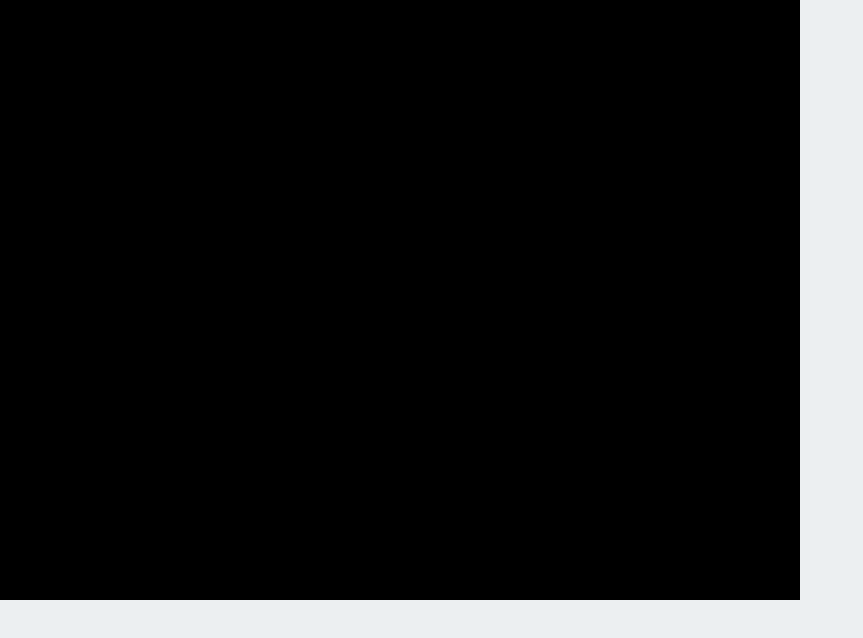
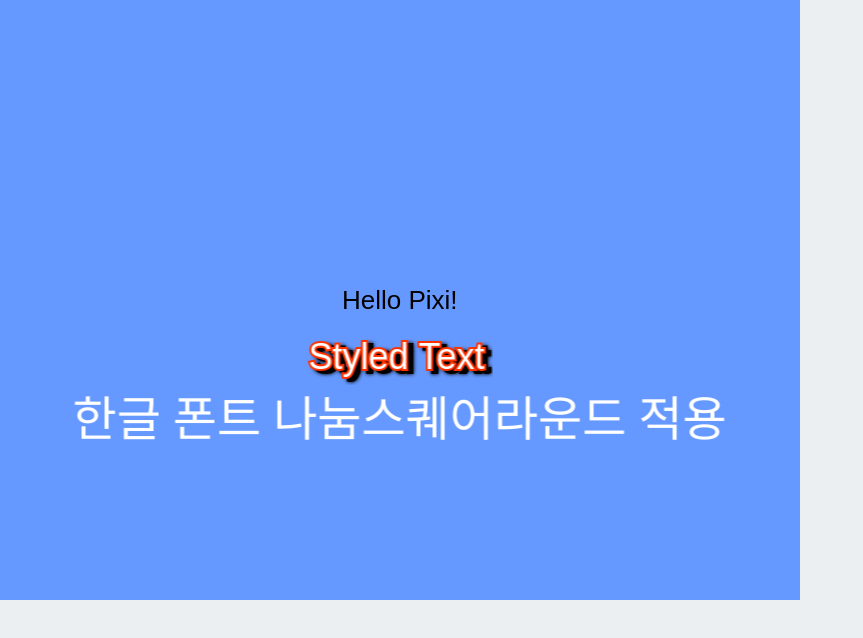
Before and after one commit to leilai-dev/learning-pixi-js, a plain HTML site: page public/tutorial/16/index.html in a window 1280 px wide. Shown: the whole page, without its empty margins (0-863 px from the left). Drawn offline with Linux system fonts and the light colour scheme; a web font is replaced by a local one.

Commit message:
16/DisplayingText 정리, bitmapfont 내용 추가 필요함

```diff
--- a/public/tutorial/08/main.js
+++ b/public/tutorial/08/main.js
@@ -8,8 +8,6 @@ let Application = PIXI.Application,
   Rectangle = PIXI.Rectangle;
 //Create a Pixi Application
 let app = new Application({
-  width: 256,
-  height: 256,
   antialiasing: true,
   transparent: false,
   resolution: 1
--- a/public/tutorial/16/index.html
+++ b/public/tutorial/16/index.html
@@ -3,15 +3,38 @@
   <head>
     <meta charset="utf-8" />
     <meta name="viewport" content="width=device-width, initial-scale=1" />
-    <title>SET TITLE</title>
+    <title>DisplayingText</title>
+
+    <link
+      rel="stylesheet"
+      type="text/css"
+      href="https://cdn.jsdelivr.net/gh/moonspam/NanumSquare@1.0/nanumsquare.css"
+    />
+    <link
+      rel="stylesheet"
+      type="text/css"
+      href="https://cdn.rawgit.com/innks/NanumSquareRound/master/nanumsquareround.min.css"
+    />
 
     <style media="screen">
       body {
         background: #eceff1;
         color: rgba(0, 0, 0, 0.87);
-        font-family: Roboto, Helvetica, Arial, sans-serif;
+        font-family: "NanumSquareRound", sans-serif;
         margin: 0;
         padding: 0;
+      }
+      .normal {
+        font-weight: 400;
+      }
+      .bold {
+        font-weight: 700;
+      }
+      .bolder {
+        font-weight: 800;
+      }
+      .light {
+        font-weight: 300;
       }
     </style>
 
--- a/public/tutorial/16/main.js
+++ b/public/tutorial/16/main.js
@@ -1,8 +1,49 @@
-let type = "WebGL";
-if (!PIXI.utils.isWebGLSupported()) {
-  type = "canvas";
+//Aliases
+let Application = PIXI.Application,
+  Text = PIXI.Text,
+  TextStyle = PIXI.TextStyle;
+//Create a Pixi Application
+let app = new Application({
+  antialiasing: true,
+  transparent: false,
+  resolution: 1,
+  backgroundColor: 0x6699ff
 }
+);
+//Add the canvas that Pixi automatically created for you to the HTML document
+document.body.appendChild(app.view);
+//1. Simple text
+let message = new Text("Hello Pixi!");
+message.anchor.set(0.5, 0.5);
+//Position it and add it to the stage
+message.position.set(app.renderer.width / 2, app.renderer.height / 2);
+app.stage.addChild(message);
+//2. Styled text
+let style = new TextStyle({
+  fontFamily: "Arial",
+  fontSize: 36,
+  fill: "white",
+  stroke: '#ff3300',
+  strokeThickness: 4,
+  dropShadow: true,
+  dropShadowColor: "#000000",
+  dropShadowBlur: 4,
+  dropShadowAngle: Math.PI / 6,
+  dropShadowDistance: 6,
+});
+let styledMessage = new Text("Styled Text", style);
+styledMessage.anchor.set(0.5, 0.5);
+//Position it and add it to the stage
+styledMessage.position.set(app.renderer.width / 2, app.renderer.height / 2 + 60);
+app.stage.addChild(styledMessage);
 
-let app = new PIXI.Application();
-
-document.body.appendChild(app.view);
+let korFontStyle = new TextStyle({
+  fontFamily: "NanumSquareRound",
+  fontSize: 48,
+  fill: "white",
+});
+let korMessage = new Text("한글 폰트 나눔스퀘어라운드 적용", korFontStyle);
+korMessage.anchor.set(0.5, 0.5);
+//Position it and add it to the stage
+korMessage.position.set(app.renderer.width / 2, app.renderer.height / 2 + 120);
+app.stage.addChild(korMessage);
```
Also changed, not shown: public/fonts/NanumSquareB.ttf (added), public/fonts/NanumSquareEB.ttf (added), public/fonts/NanumSquareL.ttf (added), public/fonts/NanumSquareR.ttf (added), 1 other file.
